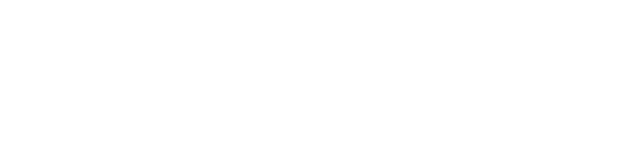
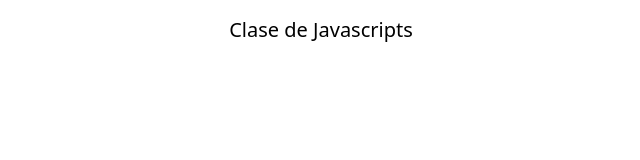
Before and after one commit to mazielbook/clasedejavascript, a plain HTML site: page index.html in a window 1280 px wide. Shown: the whole page, without its empty margins (319-959 px from the left). Drawn offline with nearby package versions, Linux system fonts and the light colour scheme.

Commit message:
nuevo coomit

```diff
--- a/index.html
+++ b/index.html
@@ -8,7 +8,7 @@
     <script src="https://cdn.tailwindcss.com"></script>
 </head>
 <body>
-    <h1 class="text-xl text-center mt-4"></h1>
+    <h1 class="text-xl text-center mt-4">Clase de Javascripts</h1>
 
 </body>
 </html>
```
Also changed, not shown: 1 other file.
